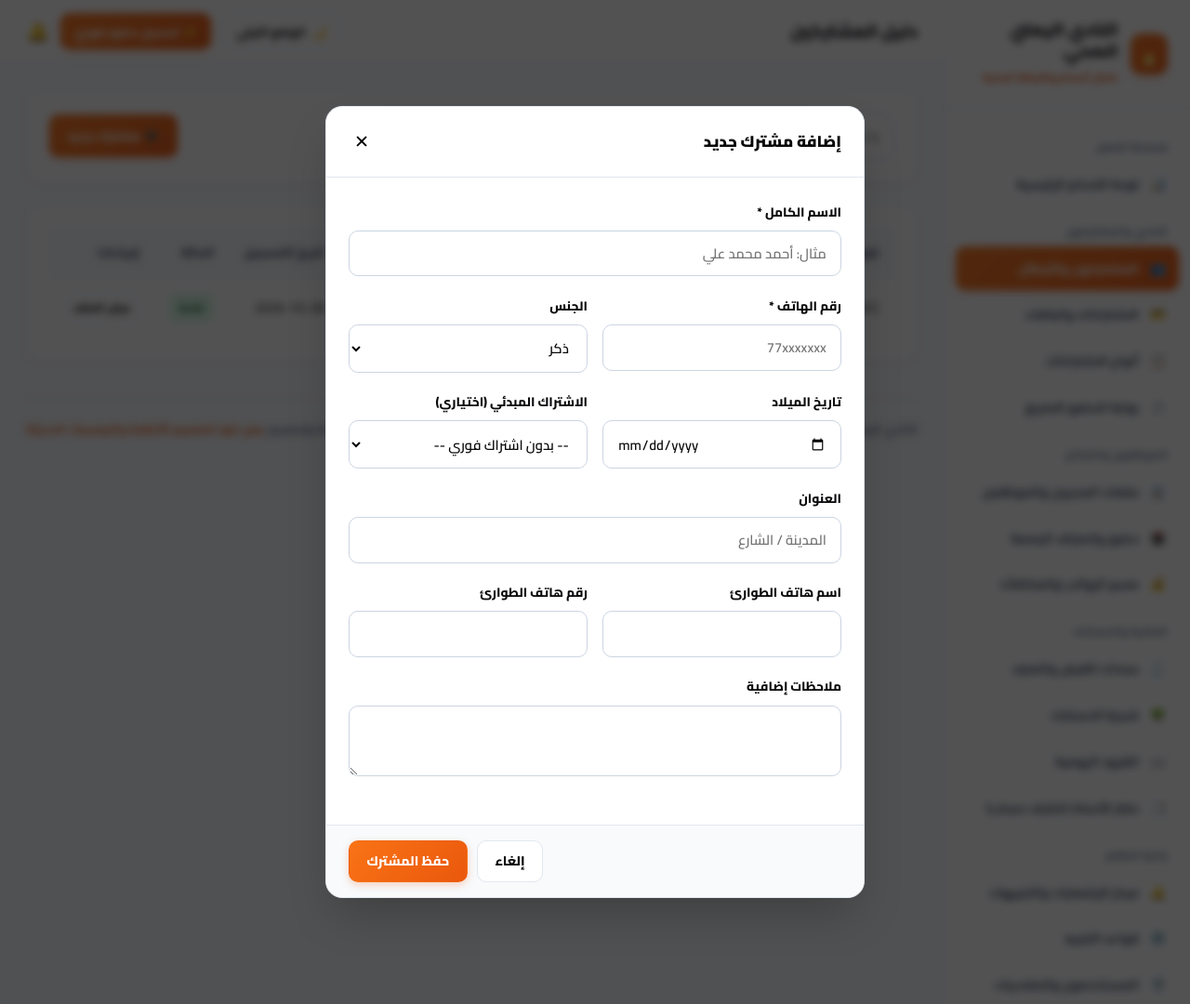
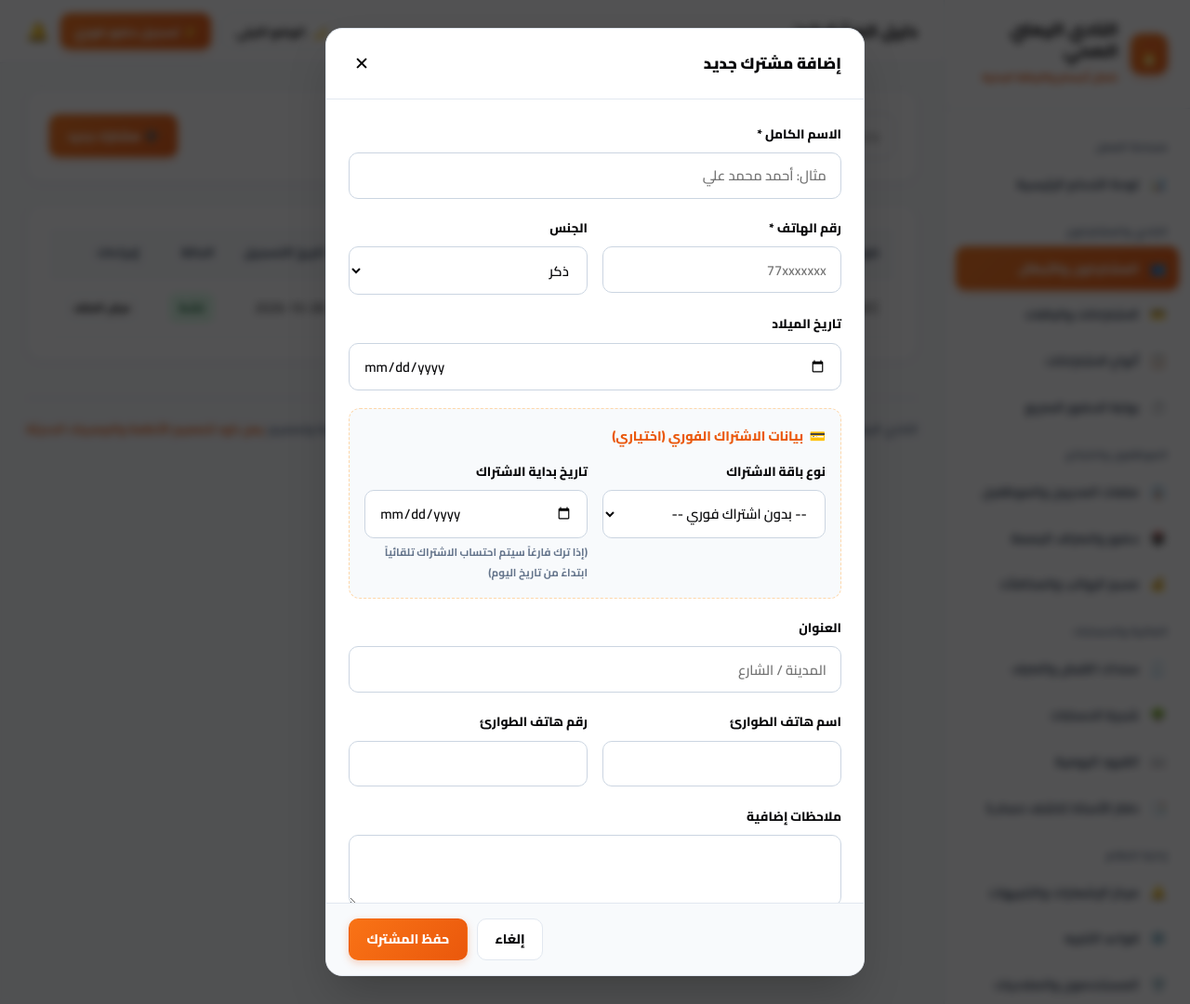
Before and after one commit to mokhtaralawi/gymmangment, a Flask app: page /members/ in a window 1280 px wide, after a click on "➕ مشترك جديد". Shown: the whole page at 93% size. Run offline with Flask 3, Linux system fonts and the light colour scheme; a user stored in the database is signed in.

Commit message:
feat: add optional subscription start date on member creation defaulting to today

```diff
--- a/app/routes/members.py
+++ b/app/routes/members.py
@@ -16,6 +16,7 @@ def index():
         gender = request.form.get("gender", "ذكر")
         birth_date_str = request.form.get("birth_date")
         initial_plan_id = request.form.get("initial_plan_id")
+        subscription_start_date_str = request.form.get("subscription_start_date")
         emergency_name = request.form.get("emergency_contact_name")
         emergency_phone = request.form.get("emergency_contact_phone")
         address = request.form.get("address")
@@ -43,7 +44,14 @@ def index():
         if initial_plan_id and initial_plan_id.isdigit():
             plan = Plan.query.get(int(initial_plan_id))
             if plan:
-                start_d = date.today()
+                if subscription_start_date_str and subscription_start_date_str.strip():
+                    try:
+                        start_d = datetime.strptime(subscription_start_date_str.strip(), "%Y-%m-%d").date()
+                    except ValueError:
+                        start_d = date.today()
+                else:
+                    start_d = date.today()
+
                 end_d = start_d + timedelta(days=plan.duration_days)
                 sub_code = f"SUB-{uuid.uuid4().hex[:8].upper()}"
                 sub = Subscription(
@@ -69,7 +77,8 @@ def index():
     members_list = query.order_by(Member.id.desc()).all()
     plans = Plan.query.filter_by(is_active=True).all()
 
-    return render_template("members/index.html", members=members_list, plans=plans, q=q)
+    today_str = date.today().strftime("%Y-%m-%d")
+    return render_template("members/index.html", members=members_list, plans=plans, q=q, today=today_str)
 
 @members_bp.route("/<int:member_id>")
 @login_required
--- a/app/templates/members/index.html
+++ b/app/templates/members/index.html
@@ -88,19 +88,33 @@
             </select>
           </div>
         </div>
-        <div style="display: grid; grid-template-columns: 1fr 1fr; gap: 1rem;">
         <div class="form-group">
           <label class="form-label">تاريخ الميلاد</label>
           <input type="date" name="birth_date" class="form-control">
         </div>
-          <div class="form-group">
-            <label class="form-label">الاشتراك المبدئي (اختياري)</label>
+
+        <!-- Subscription section in Add Member -->
+        <div style="background: var(--body-bg); border: 1.5px dashed var(--badge-fire-border); border-radius: 12px; padding: 1rem; margin-bottom: 1.15rem;">
+          <div style="font-weight: 800; font-size: 0.88rem; color: var(--primary); margin-bottom: 0.75rem; display: flex; align-items: center; gap: 0.4rem;">
+            <span>💳</span> بيانات الاشتراك الفوري (اختياري)
+          </div>
+          <div style="display: grid; grid-template-columns: 1fr 1fr; gap: 1rem;">
+            <div class="form-group" style="margin-bottom: 0;">
+              <label class="form-label">نوع باقة الاشتراك</label>
               <select name="initial_plan_id" class="form-control">
                 <option value="">-- بدون اشتراك فوري --</option>
                 {% for p in plans %}
                 <option value="{{ p.id }}">{{ p.name }} ({{ p.duration_days }} يوم - {{ p.price }} ر.ي)</option>
                 {% endfor %}
               </select>
+            </div>
+            <div class="form-group" style="margin-bottom: 0;">
+              <label class="form-label">تاريخ بداية الاشتراك</label>
+              <input type="date" name="subscription_start_date" class="form-control" placeholder="YYYY-MM-DD">
+              <small style="display: block; margin-top: 4px; font-size: 0.72rem; color: var(--text-caption); font-weight: 700;">
+                (إذا ترك فارغاً سيتم احتساب الاشتراك تلقائياً ابتداءً من تاريخ اليوم)
+              </small>
+            </div>
           </div>
         </div>
         <div class="form-group">
```
Also changed, not shown: app/templates/members/show.html (+5 -2 lines), app/templates/subscriptions/index.html (+5 -2 lines), nadi.db. Lines whose indentation alone changed are shown as unchanged.
